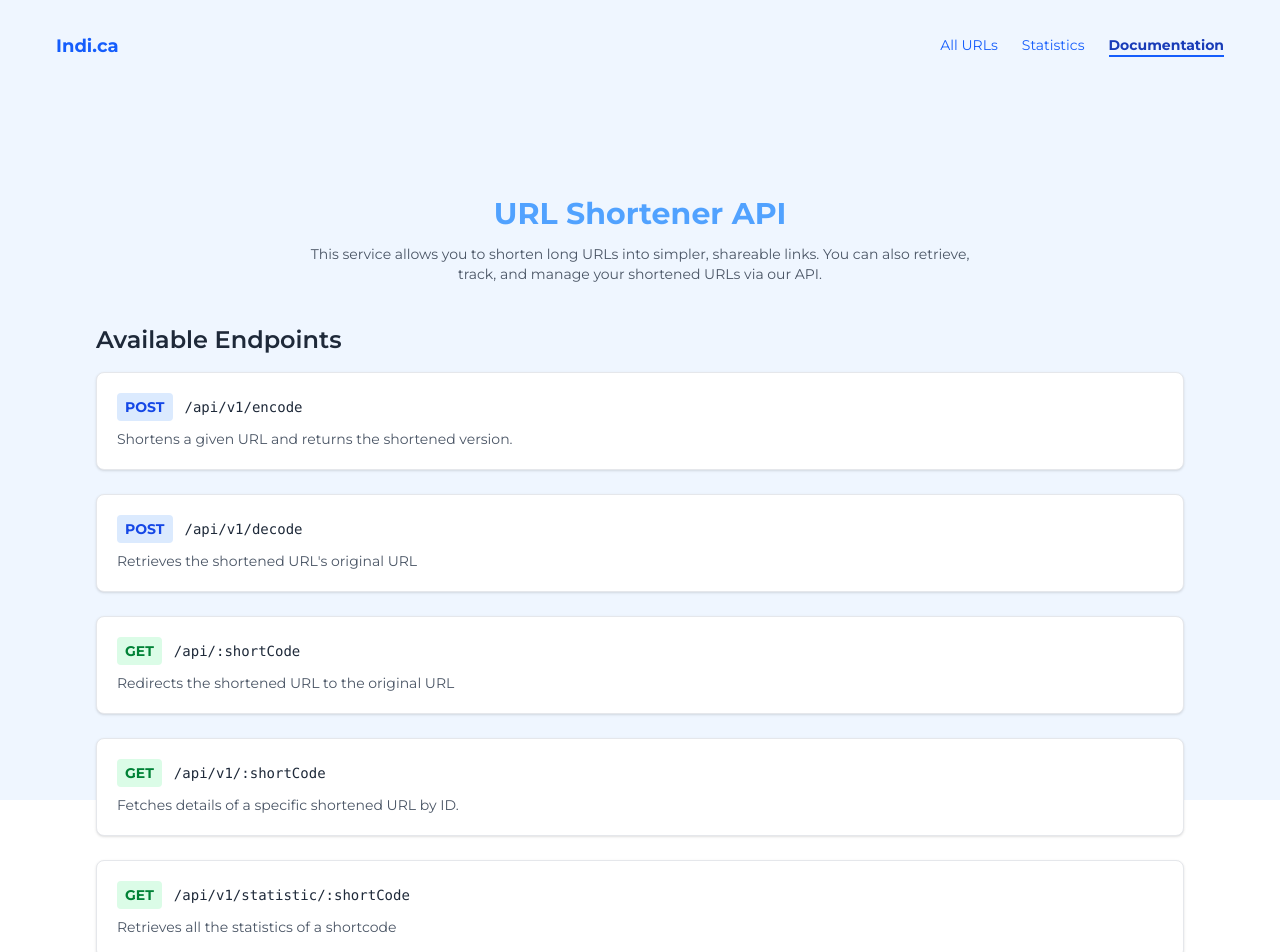
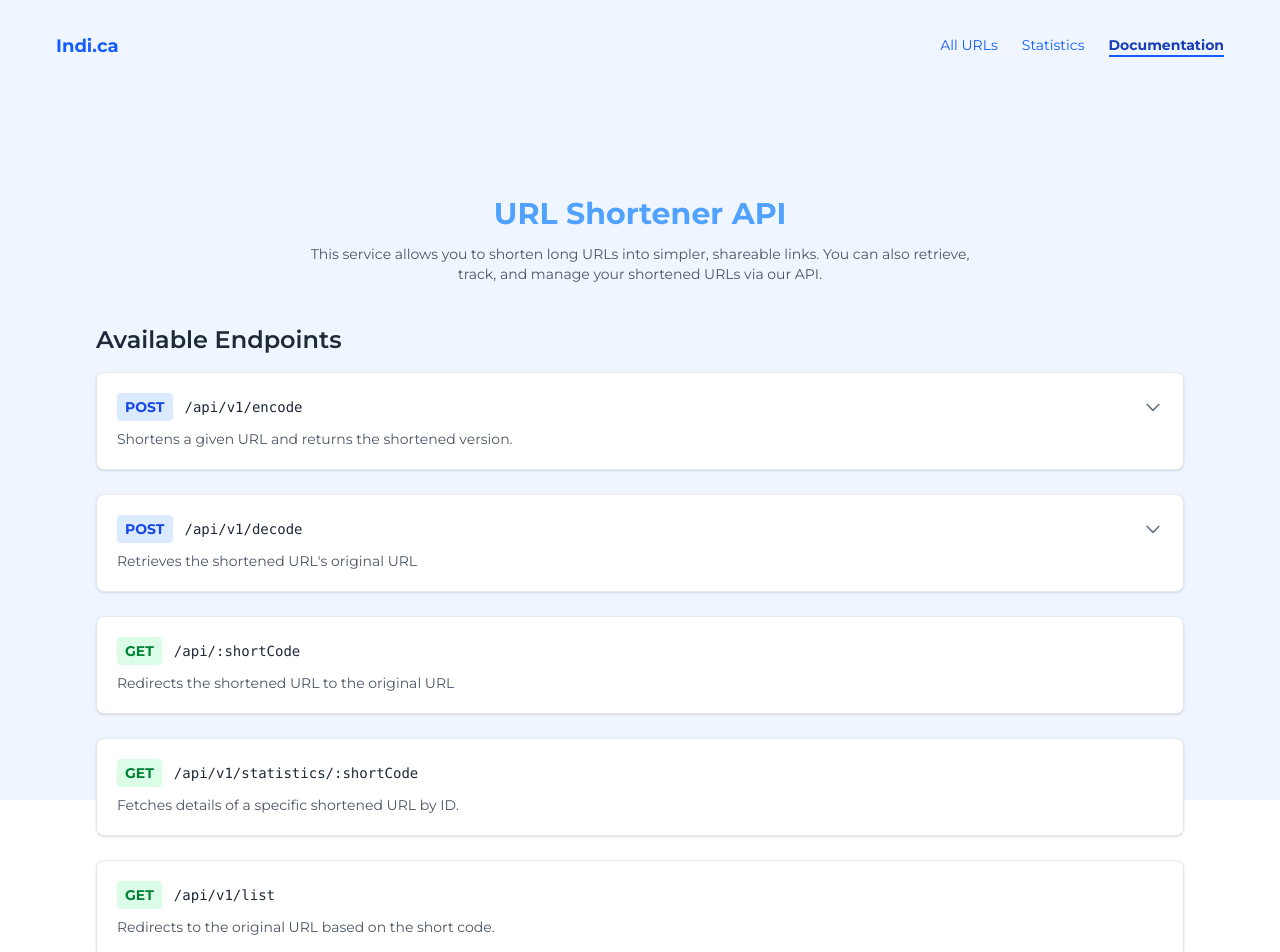
Before and after one commit to AdetolaAremu/url-shortener-FE, a React (Vite) app: page /documentation in a window 1280 px wide. Shown: the top 952 px of the page. Built offline with nearby package versions, Linux system fonts and the light colour scheme; no server answers.

Commit message:
documentation seem to be done

```diff
--- a/src/views/Documentation.tsx
+++ b/src/views/Documentation.tsx
@@ -1,13 +1,37 @@
+import { useState } from "react";
+
 const endpoints = [
   {
     method: "POST",
     path: "/api/v1/encode",
     description: "Shortens a given URL and returns the shortened version.",
+    body: {
+      url: "https://very-long-url.com",
+    },
+    response: {
+      success: true,
+      data: {
+        shortenedlink: "https://shortn.er/abc123",
+      },
+    },
   },
   {
     method: "POST",
     path: "/api/v1/decode",
     description: "Retrieves the shortened URL's original URL",
+    body: {
+      url: "https://indi.na/Bp9B13",
+    },
+    response: {
+      success: true,
+      data: {
+        id: "213b4087-0f71-424f-b3b5-b8179c6db5b7",
+        shorCode: "Bp9B13",
+        originalURL:
+          "https://example-of-a-very-long-url.com/with/multiple/paths",
+        generatedURL: "https://indi.na/Bp9B13",
+      },
+    },
   },
   {
     method: "GET",
@@ -16,14 +40,10 @@ const endpoints = [
   },
   {
     method: "GET",
-    path: "/api/v1/:shortCode",
+    path: "/api/v1/statistics/:shortCode",
     description: "Fetches details of a specific shortened URL by ID.",
   },
-  {
-    method: "GET",
-    path: "/api/v1/statistic/:shortCode",
-    description: "Retrieves all the statistics of a shortcode",
-  },
+
   {
     method: "GET",
     path: "/api/v1/list",
@@ -32,6 +52,16 @@ const endpoints = [
 ];
 
 const Documentation = () => {
+  const [expandedIndex, setExpandedIndex] = useState<number | null>(null);
+
+  const toggleExpand = (index: number) => {
+    if (expandedIndex === index) {
+      setExpandedIndex(null);
+    } else {
+      setExpandedIndex(index);
+    }
+  };
+
   return (
     <div className="px-6 md:px-20 py-10 space-y-10">
       <div className="mt-20">
@@ -58,7 +88,11 @@ const Documentation = () => {
               key={index}
               className="border border-gray-200 rounded-lg shadow-sm p-5 bg-white"
             >
-              <div className="flex items-center gap-3 mb-2">
+              <div
+                className="flex items-center justify-between cursor-pointer"
+                onClick={() => toggleExpand(index)}
+              >
+                <div className="flex items-center gap-3">
                   <span
                     className={`text-sm font-bold px-2 py-1 rounded ${
                       endpoint.method === "GET"
@@ -74,7 +108,60 @@ const Documentation = () => {
                   </span>
                   <code className="text-sm text-gray-800">{endpoint.path}</code>
                 </div>
-              <p className="text-gray-600 text-sm">{endpoint.description}</p>
+                {(endpoint.body || endpoint.response) && (
+                  <svg
+                    className={`w-5 h-5 text-gray-500 transform transition-transform ${
+                      expandedIndex === index ? "rotate-180" : ""
+                    }`}
+                    fill="none"
+                    stroke="currentColor"
+                    viewBox="0 0 24 24"
+                    xmlns="http://www.w3.org/2000/svg"
+                  >
+                    <path
+                      strokeLinecap="round"
+                      strokeLinejoin="round"
+                      strokeWidth="2"
+                      d="M19 9l-7 7-7-7"
+                    />
+                  </svg>
+                )}
+              </div>
+
+              <p className="text-gray-600 text-sm mt-2">
+                {endpoint.description}
+              </p>
+
+              {expandedIndex === index &&
+                (endpoint.body || endpoint.response) && (
+                  <div className="mt-4 pt-4 border-t border-gray-100">
+                    {endpoint.body && (
+                      <div className="mb-4">
+                        <h3 className="text-sm font-semibold text-gray-700 mb-2">
+                          Request Body
+                        </h3>
+                        <div className="bg-gray-50 p-3 rounded-md">
+                          <pre className="text-xs text-gray-800 overflow-x-auto">
+                            {JSON.stringify(endpoint.body, null, 2)}
+                          </pre>
+                        </div>
+                      </div>
+                    )}
+
+                    {endpoint.response && (
+                      <div>
+                        <h3 className="text-sm font-semibold text-gray-700 mb-2">
+                          Response
+                        </h3>
+                        <div className="bg-gray-50 p-3 rounded-md">
+                          <pre className="text-xs text-gray-800 overflow-x-auto">
+                            {JSON.stringify(endpoint.response, null, 2)}
+                          </pre>
+                        </div>
+                      </div>
+                    )}
+                  </div>
+                )}
             </div>
           ))}
         </div>
```
Lines whose indentation alone changed are shown as unchanged.
